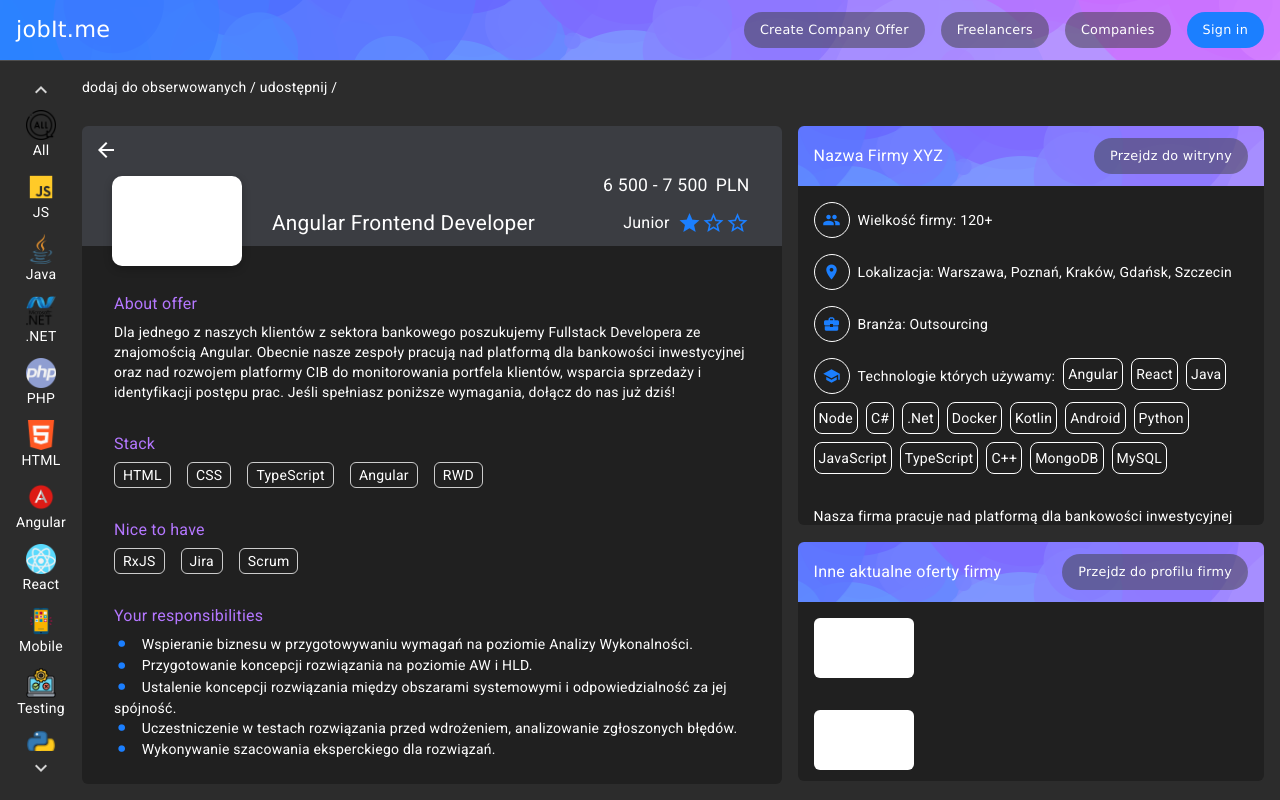
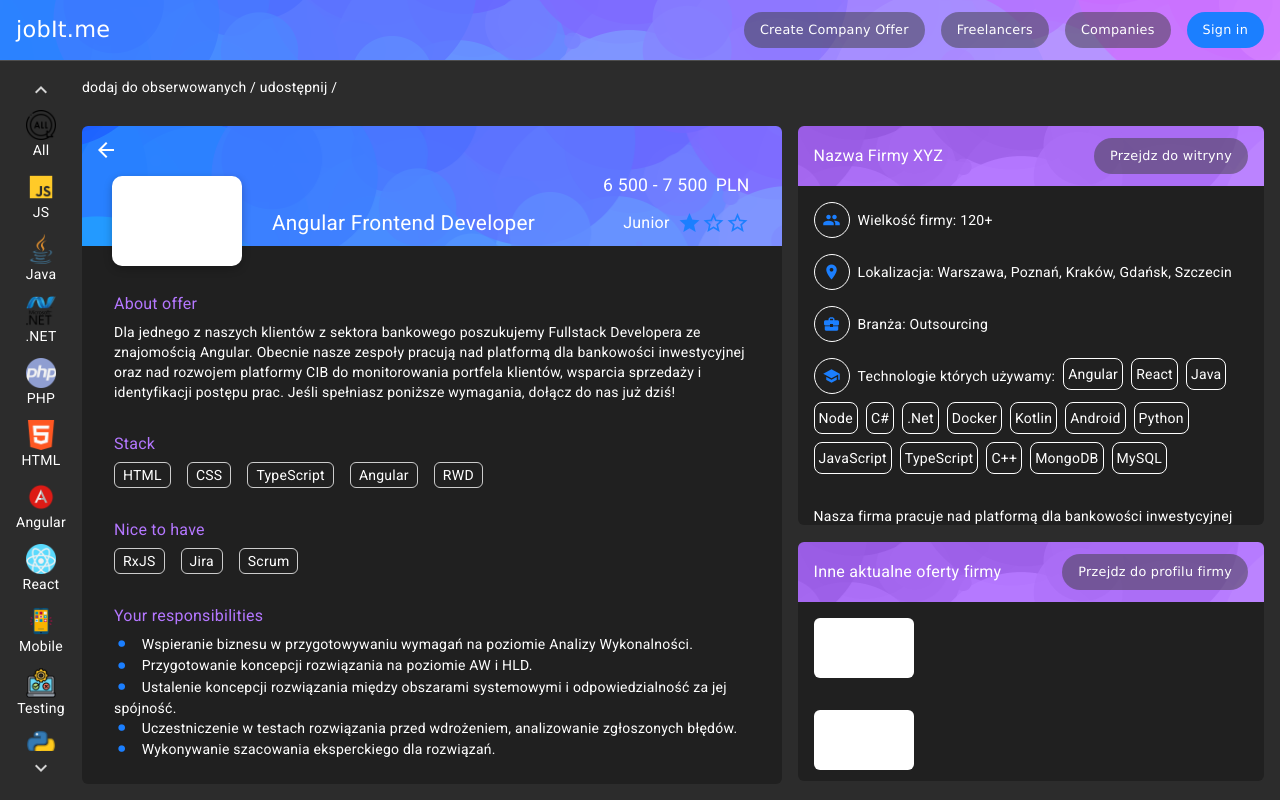
Before and after one commit to L3monPL/jobIT_front_end, an Angular app: page /company/1 in a window 1280 px wide. Built offline with nearby package versions, Linux system fonts and the light colour scheme.

Commit message:
change style /company/id

```diff
--- a/src/app/components/company-selected-offer/company-selected-offer.component.scss
+++ b/src/app/components/company-selected-offer/company-selected-offer.component.scss
@@ -39,7 +39,9 @@
     border-top-right-radius: 6px;
     border-top-left-radius: 6px;
     height: 120px;
-    background-color: #3B3D42;
+    background-color: $color_3;
+    background-image: url(../../../assets/images/bg_bggenerator_com.png);
+    background-position:20%;
 }
 .content_company_bg{
     // height: auto;
--- a/src/app/components/info-about-company-panel-in-offer/info-about-company-panel-in-offer.component.scss
+++ b/src/app/components/info-about-company-panel-in-offer/info-about-company-panel-in-offer.component.scss
@@ -3,8 +3,10 @@
     height: calc(50vh);
 }
 header{
-    background-color: $color_3;
+    background-color: $color_2;
+    // border-bottom: 1px solid #fff;
     background-image: url(../../../assets/images/bg_bggenerator_com.png);
+    background-blend-mode:luminosity;
     background-position: 50%;
     // padding: 12px;
     border-top-left-radius: 6px;
--- a/src/app/components/list-of-company-offerts-panel-in-offer/list-of-company-offerts-panel-in-offer.component.scss
+++ b/src/app/components/list-of-company-offerts-panel-in-offer/list-of-company-offerts-panel-in-offer.component.scss
@@ -4,8 +4,9 @@
     // overflow-y: auto;
 }
 header{
-    background-color: $color_3;
+    background-color: $color_2;
     background-image: url(../../../assets/images/bg_bggenerator_com.png);
+    background-blend-mode:luminosity;
     background-position: 50%;
     // padding: 12px;
     border-top-left-radius: 6px;
```
